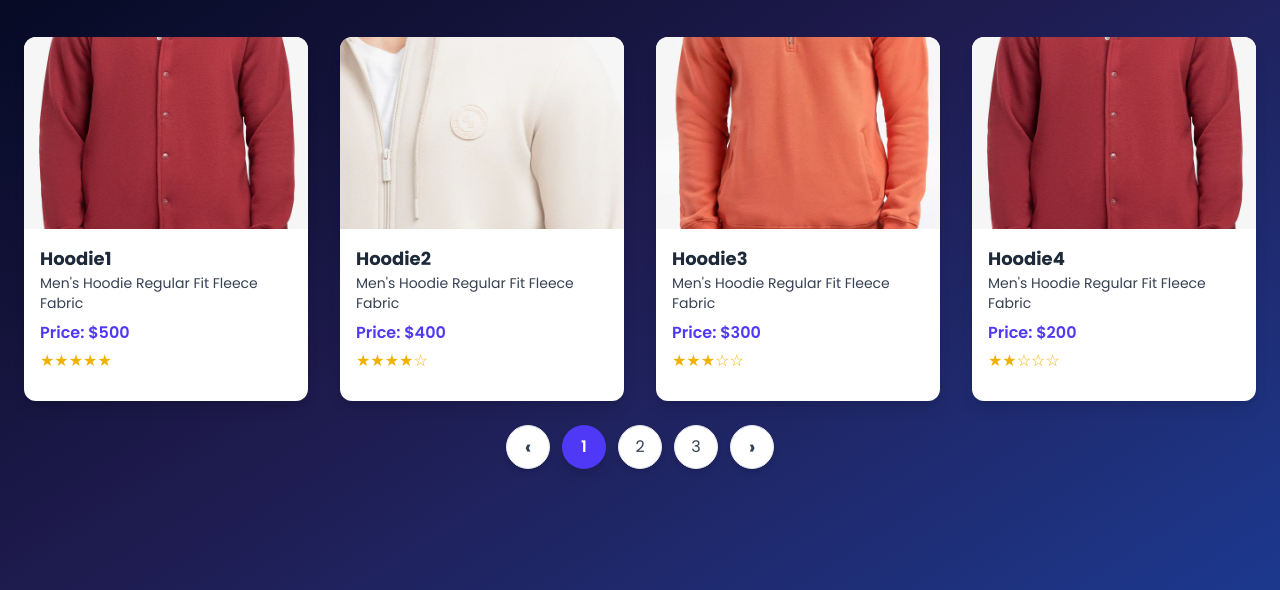
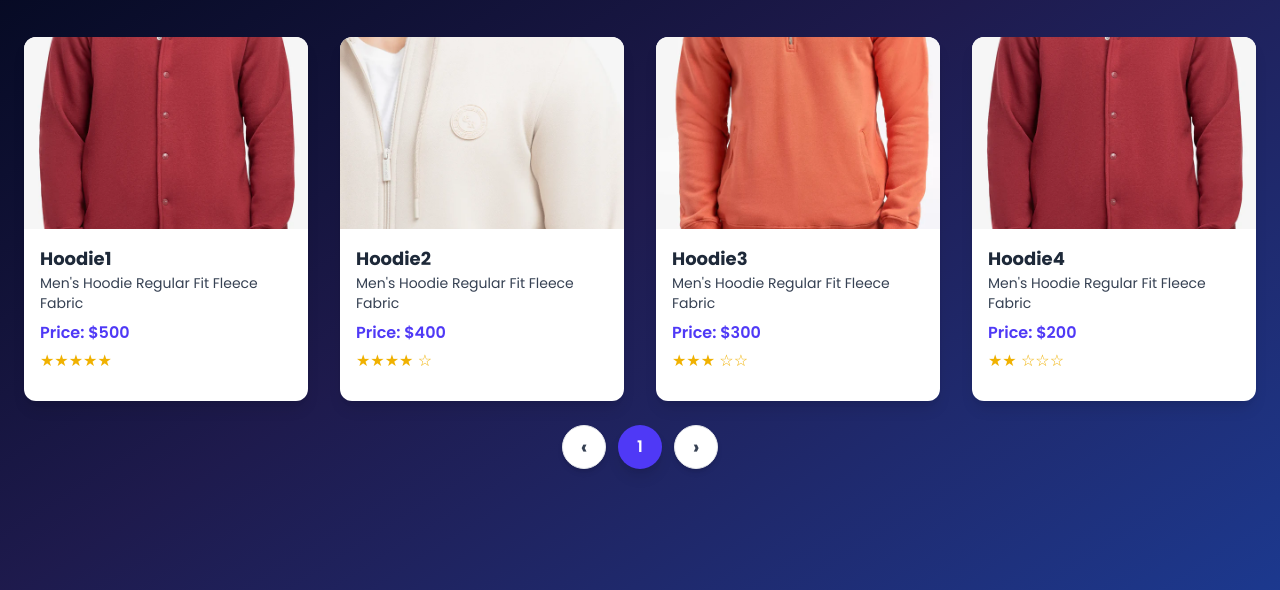
Before and after one commit to Hammad-000/outfitstore, a website with bundled scripts: page index.html in a window 1280 px wide. Both pictures are taken after a click on the label "Hoodie". Shown: the part 210-800 px from the top of the page. Built offline with nearby package versions, Linux system fonts and the light colour scheme; files whose address does not match are found by name.

Commit message:
add pagination

```diff
--- a/index.html
+++ b/index.html
@@ -122,6 +122,7 @@
     <span class="text-xl font-bold">‹</span>
   </button>
 
+
   <button
     class=" btn-2 w-11 h-11 rounded-full bg-indigo-600 text-white
            font-semibold shadow-lg hover:bg-indigo-700
@@ -146,9 +147,8 @@
     3
   </button>
 
-
 <button
-    class="flex items-center justify-center w-11 h-11 rounded-full
+  class="btn-next flex items-center justify-center w-11 h-11 rounded-full
          bg-white shadow-md border border-gray-200
          text-gray-700 hover:bg-gray-100 hover:scale-105
          transition-all duration-200"
--- a/script.js
+++ b/script.js
@@ -2,7 +2,6 @@ import items from "./data/product.js";
 
 const cardsContainer = document.getElementById("cardsContainer");
 const searchInput = document.getElementById("search");
-let products = items
 
 const categoryCheckboxes = [
   document.getElementById("hoodie"),
@@ -12,70 +11,163 @@ const categoryCheckboxes = [
   document.getElementById("pant")
 ];
 
-
+const prevBtn = document.querySelector(".btn-1");
+const page1Btn = document.querySelector(".btn-2");
+const page2Btn = document.querySelector(".btn-3");
+const page3Btn = document.querySelector(".btn-4");
+const nextBtn = document.querySelector(".btn-next");
 
 const cardsPerPage = 4;
 let currentPage = 1;
 
-function displayProducts(productList) {
-
-  const start = (currentPage - 1) * cardsPerPage;
-  const end = start + cardsPerPage;
-
-  const paginatedProducts = productList.slice(start, end);
-
-  renderCards(paginatedProducts);
-
-  renderPagination(productList);
-}
+let filteredProducts = [...items];
 
 function renderCards(productList) {
   cardsContainer.innerHTML = "";
 
   if (productList.length === 0) {
-    cardsContainer.innerHTML = `<p class="col-span-full text-center text-gray-500">No products found</p>`;
+    cardsContainer.innerHTML = `
+      <p class="col-span-full text-center text-gray-500">
+        No products found
+      </p>
+    `;
     return;
   }
 
   productList.forEach(product => {
     const card = document.createElement("div");
-    card.className = " cursor-pointer  bg-white shadow-lg rounded-xl overflow-hidden hover:shadow-2xl transition hover:shadow-2xl hover:scale-[1.02] duration-300 ";
+
+    card.className =
+      "cursor-pointer bg-white shadow-lg rounded-xl overflow-hidden hover:shadow-2xl hover:scale-[1.02] transition duration-300";
 
     card.innerHTML = `
-      <img src="${product.image}" alt="${product.title}" class="w-full h-48 object-cover">
+      <img src="${product.image}"
+           alt="${product.title}"
+           class="w-full h-48 object-cover">
+
       <div class="p-4">
-        <h3 class="text-lg font-bold text-gray-800">${product.title}</h3>
-        <p class="text-sm text-gray-700 mb-2">${product.description}</p>
-        <p class="font-semibold text-indigo-600 mb-1">Price: $${product.price}</p>
-        <p class="text-yellow-500 mb-3">${"★".repeat(product.rating)}${"☆".repeat(5 - product.rating)}</p>
+        <h3 class="text-lg font-bold text-gray-800">
+          ${product.title}
+        </h3>
+
+        <p class="text-sm text-gray-700 mb-2">
+          ${product.description}
+        </p>
+
+        <p class="font-semibold text-indigo-600 mb-1">
+          Price: $${product.price}
+        </p>
+
+        <p class="text-yellow-500 mb-3">
+          ${"★".repeat(product.rating)}
+          ${"☆".repeat(5 - product.rating)}
+        </p>
       </div>
     `;
+
     cardsContainer.appendChild(card);
   });
 }
 
+function displayProducts() {
+  const start = (currentPage - 1) * cardsPerPage;
+  const end = start + cardsPerPage;
+
+  const paginatedProducts = filteredProducts.slice(start, end);
+
+  renderCards(paginatedProducts);
+
+  updatePaginationButtons();
+}
+
+function updatePaginationButtons() {
+  const totalPages = Math.ceil(filteredProducts.length / cardsPerPage);
+
+  [page1Btn, page2Btn, page3Btn].forEach((btn, index) => {
+    const pageNumber = index + 1;
+
+    btn.textContent = pageNumber;
+
+    if (pageNumber <= totalPages) {
+      btn.style.display = "inline-block";
+
+      if (pageNumber === currentPage) {
+        btn.classList.add("bg-indigo-600", "text-white");
+      } else {
+        btn.classList.remove("bg-indigo-600", "text-white");
+      }
+    } else {
+      btn.style.display = "none";
+    }
+  });
+
+  prevBtn.disabled = currentPage === 1;
+  nextBtn.disabled = currentPage === totalPages;
+}
 
 function applyFilters() {
   const selectedCategories = categoryCheckboxes
     .filter(cb => cb.checked)
-    .map(cb => cb.id === "kurta" ? "shalwarkameez" : cb.id);
+    .map(cb => (cb.id === "kurta" ? "shalwarkameez" : cb.id));
 
   const searchTerm = searchInput.value.toLowerCase();
 
-  const filtered = products.filter(product => {
-    const inCategory = selectedCategories.length === 0 || selectedCategories.includes(product.category);
-    const matchesSearch = product.title.toLowerCase().includes(searchTerm);
+  filteredProducts = items.filter(product => {
+    const inCategory =
+      selectedCategories.length === 0 ||
+      selectedCategories.includes(product.category);
+
+    const matchesSearch = product.title
+      .toLowerCase()
+      .includes(searchTerm);
+
     return inCategory && matchesSearch;
   });
 
-  renderCards(filtered);
+  currentPage = 1;
+
+  displayProducts();
 }
 
+// Pagination Events
+prevBtn.addEventListener("click", () => {
+  if (currentPage > 1) {
+    currentPage--;
+    displayProducts();
+  }
+});
+
+nextBtn.addEventListener("click", () => {
+  const totalPages = Math.ceil(filteredProducts.length / cardsPerPage);
+
+  if (currentPage < totalPages) {
+    currentPage++;
+    displayProducts();
+  }
+});
+
+page1Btn.addEventListener("click", () => {
+  currentPage = 1;
+  displayProducts();
+});
+
+page2Btn.addEventListener("click", () => {
+  currentPage = 2;
+  displayProducts();
+});
+
+page3Btn.addEventListener("click", () => {
+  currentPage = 3;
+  displayProducts();
+});
 
 document.addEventListener("DOMContentLoaded", () => {
-  renderCards(products);
+  displayProducts();
 
-  categoryCheckboxes.forEach(cb => cb.addEventListener("change", applyFilters));
+  categoryCheckboxes.forEach(cb =>
+    cb.addEventListener("change", applyFilters)
+  );
+
   searchInput.addEventListener("input", applyFilters);
 
   const menuToggle = document.getElementById("menuToggle");
```
Lines whose indentation alone changed are shown as unchanged.
